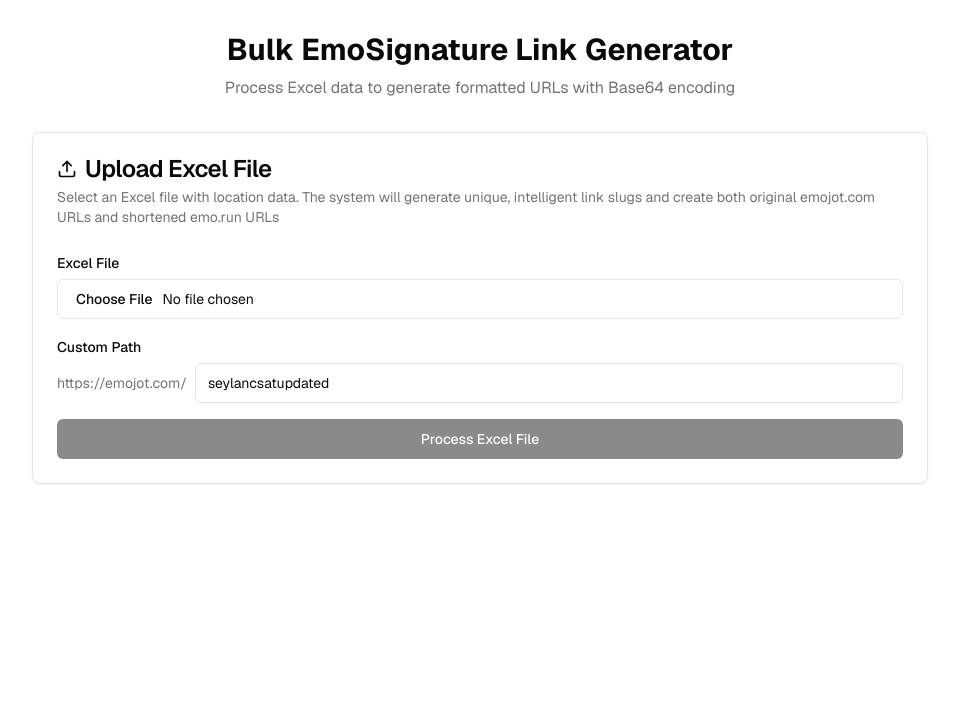
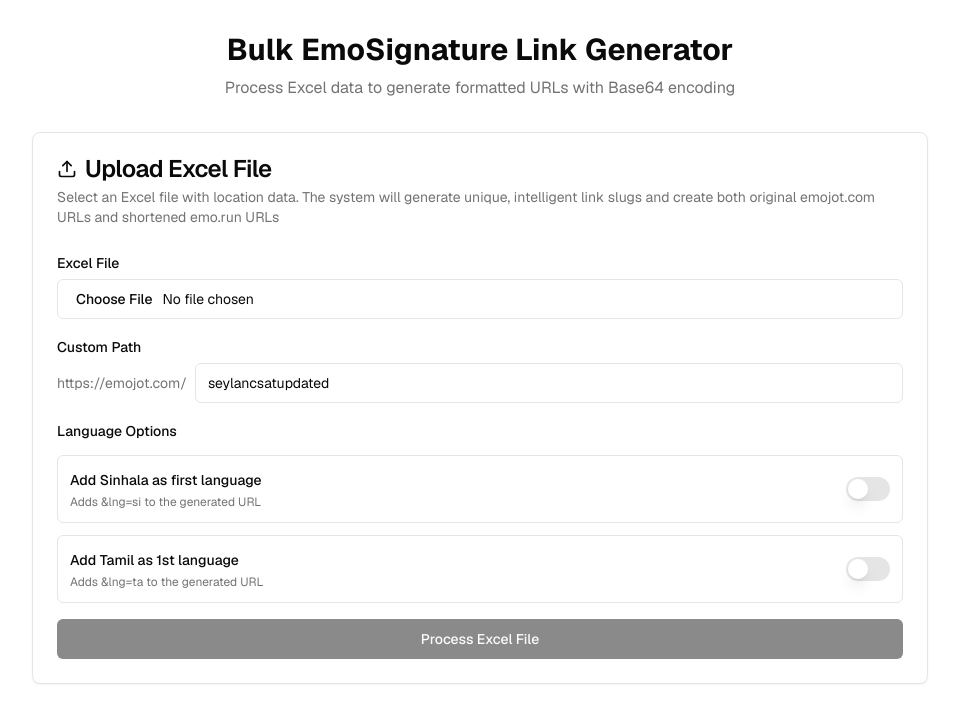
Before and after one commit to lankeshhalangoda/emosignature-link-generator, a Next.js app: page / in a window 1280 px wide. Shown: the top 722 px of the page, without its empty margins (160-1119 px from the left). Built offline with nearby package versions, Linux system fonts and the light colour scheme.

Commit message:
Add language options for Sinhala and Tamil in Excel processing

```diff
--- a/components/excel-processor.tsx
+++ b/components/excel-processor.tsx
@@ -10,6 +10,7 @@ import { Card, CardContent, CardDescription, CardHeader, CardTitle } from "@/com
 import { Alert, AlertDescription } from "@/components/ui/alert"
 import { Progress } from "@/components/ui/progress"
 import { Table, TableBody, TableCell, TableHead, TableHeader, TableRow } from "@/components/ui/table"
+import { Switch } from "@/components/ui/switch"
 import {
   Dialog,
   DialogContent,
@@ -68,6 +69,8 @@ export function ExcelProcessor() {
     rowData: {},
   })
   const [tempEditData, setTempEditData] = useState<any>({})
+  const [addSinhala, setAddSinhala] = useState(false)
+  const [addTamil, setAddTamil] = useState(false)
 
   const itemsPerPage = 10
 
@@ -112,7 +115,7 @@ export function ExcelProcessor() {
         setProgress((prev) => Math.min(prev + 10, 90))
       }, 200)
 
-      const result = await processExcelFile(file, customPath.trim())
+      const result = await processExcelFile(file, customPath.trim(), addSinhala, addTamil)
 
       clearInterval(progressInterval)
       setProgress(100)
@@ -125,7 +128,7 @@ export function ExcelProcessor() {
       setIsProcessing(false)
       setTimeout(() => setProgress(0), 1000)
     }
-  }, [file, customPath])
+  }, [file, customPath, addSinhala, addTamil])
 
   const openEditModal = useCallback(
     (rowIndex: number) => {
@@ -265,6 +268,28 @@ export function ExcelProcessor() {
                 placeholder="seylancsatupdated"
                 className="flex-1"
               />
+            </div>
+          </div>
+
+          <div className="space-y-3">
+            <Label>Language Options</Label>
+            <div className="flex items-center justify-between p-3 border rounded-md">
+              <div className="space-y-0.5">
+                <Label htmlFor="sinhala-toggle" className="text-sm font-medium">
+                  Add Sinhala as first language
+                </Label>
+                <p className="text-xs text-muted-foreground">Adds &lng=si to the generated URL</p>
+              </div>
+              <Switch id="sinhala-toggle" checked={addSinhala} onCheckedChange={setAddSinhala} />
+            </div>
+            <div className="flex items-center justify-between p-3 border rounded-md">
+              <div className="space-y-0.5">
+                <Label htmlFor="tamil-toggle" className="text-sm font-medium">
+                  Add Tamil as 1st language
+                </Label>
+                <p className="text-xs text-muted-foreground">Adds &lng=ta to the generated URL</p>
+              </div>
+              <Switch id="tamil-toggle" checked={addTamil} onCheckedChange={setAddTamil} />
             </div>
           </div>
 
--- a/lib/excel-utils.ts
+++ b/lib/excel-utils.ts
@@ -20,7 +20,12 @@ interface ProcessedData {
   errors: ProcessingError[]
 }
 
-export async function processExcelFile(file: File, customPath: string): Promise<ProcessedData> {
+export async function processExcelFile(
+  file: File,
+  customPath: string,
+  addSinhala: boolean = false,
+  addTamil: boolean = false,
+): Promise<ProcessedData> {
   return new Promise((resolve, reject) => {
     const reader = new FileReader()
 
@@ -45,7 +50,15 @@ export async function processExcelFile(file: File, customPath: string): Promise<
           try {
             const formattedString = generateFormattedString(row)
             const base64String = toUrlSafeBase64(formattedString)
-            const originalUrl = `https://emojot.com/${customPath}?emoSignature=${base64String}`
+            let originalUrl = `https://emojot.com/${customPath}?emoSignature=${base64String}`
+
+            // Add language parameters if enabled
+            if (addSinhala) {
+              originalUrl += "&lng=si"
+            }
+            if (addTamil) {
+              originalUrl += "&lng=ta"
+            }
 
             const linkSlug = generateUniqueSlug(row, usedSlugs)
             const shortenUrl = `https://emo.run/${linkSlug}`
```
Also changed, not shown: 1 other file (tests, documents, lock files or other folders).
